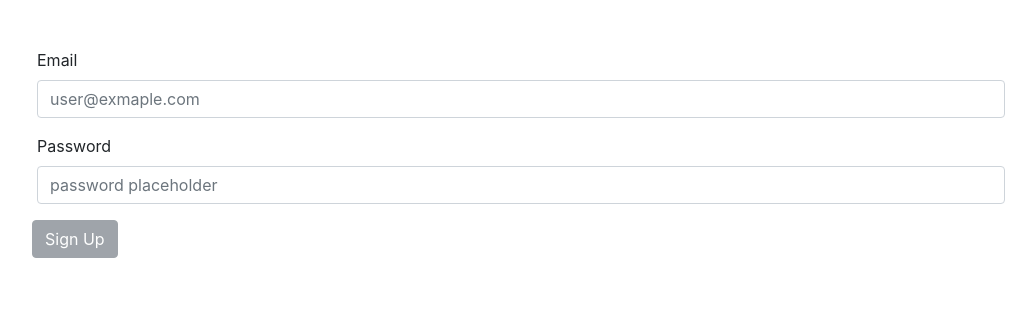
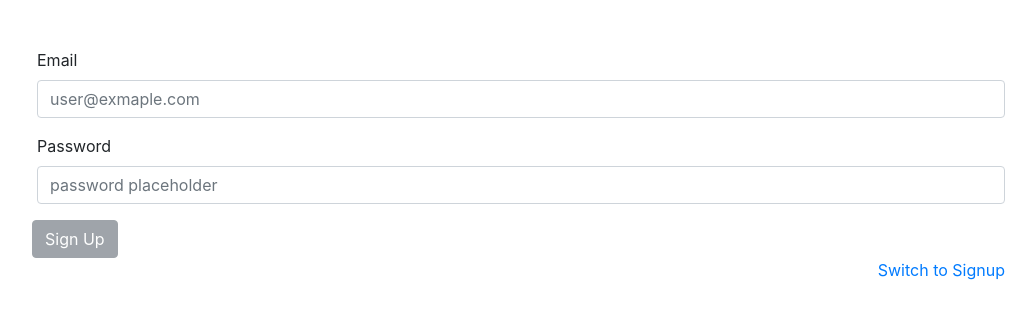
Before and after one commit to Komefumi/twf-intern-dev-test, a React (Create React App) app: page / in a window 1280 px wide. Shown: the top 318 px of the page, without its empty margins (119-1155 px from the left). Built offline with nearby package versions, Linux system fonts and the light colour scheme.

Commit message:
1. Consistent styling 2. Route changing facility

```diff
--- a/src/index.css
+++ b/src/index.css
@@ -22,8 +22,12 @@ code {
   min-height: 100vh;
 }
 
-.registration-page-container {
+.page-container {
   margin: 2em auto;
   padding: 1em;
   max-width: 1000px;
 }
+
+.link-block {
+  text-align: right;
+}
--- a/src/pages/Login.jsx
+++ b/src/pages/Login.jsx
@@ -1,5 +1,7 @@
 import { useState, useEffect } from 'react';
 import { Col, Row, Button, Form, FormGroup, Label, Input } from 'reactstrap';
+import { NavLink } from 'react-router-dom';
+import { ROUTE_SIGNUP } from '../constants';
 
 const LoginPage = (props) => {
   const [email, setEmail] = useState('');
@@ -22,7 +24,7 @@ const LoginPage = (props) => {
   }, [email, password]);
 
   return (
-    <main className='registration-page-container'>
+    <main className='page-container'>
       <Form>
         <Row form>
           <Col xs={12}>
@@ -56,6 +58,9 @@ const LoginPage = (props) => {
           <Button disabled={!isValid}>Sign Up</Button>
         </Row>
       </Form>
+      <div className='link-block'>
+        <NavLink to={ROUTE_SIGNUP}>Switch to Signup</NavLink>
+      </div>
     </main>
   );
 };
--- a/src/pages/Profile.jsx
+++ b/src/pages/Profile.jsx
@@ -23,7 +23,7 @@ const ProfilePage = (props) => {
   }, [email, dob]);
 
   return (
-    <main className='registration-page-container'>
+    <main className='page-container'>
       <Form>
         <Row form>
           <Col xs={12}>
--- a/src/pages/Register.jsx
+++ b/src/pages/Register.jsx
@@ -1,5 +1,7 @@
 import { useState, useEffect } from 'react';
 import { Col, Row, Button, Form, FormGroup, Label, Input } from 'reactstrap';
+import { NavLink } from 'react-router-dom';
+import { ROUTE_HOME } from '../constants';
 
 const RegistrationPage = (props) => {
   const [email, setEmail] = useState('');
@@ -24,7 +26,7 @@ const RegistrationPage = (props) => {
   }, [email, password, passwordConfirm]);
 
   return (
-    <main className='registration-page-container'>
+    <main className='page-container'>
       <Form>
         <Row form>
           <Col xs={12}>
@@ -72,6 +74,9 @@ const RegistrationPage = (props) => {
           <Button disabled={!isValid}>Sign Up</Button>
         </Row>
       </Form>
+      <div className='link-block'>
+        <NavLink to={ROUTE_HOME}>Switch to Login</NavLink>
+      </div>
     </main>
   );
 };
```
